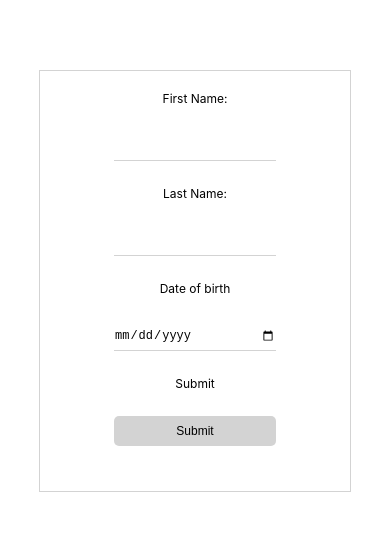
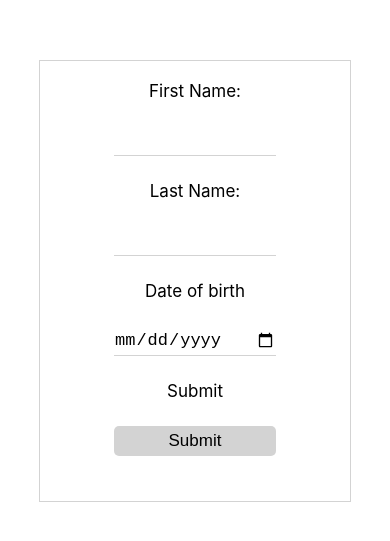
Before and after one commit to RenaldoMenelas/countdown-app, a React (Create React App) app: page / in a window 390 px wide. Shown: the part 141-682 px from the top of the page. Built offline with nearby package versions, Linux system fonts and the light colour scheme.

Commit message:
text editss

```diff
--- a/src/personsData.css
+++ b/src/personsData.css
@@ -7,7 +7,7 @@ form{
    flex-direction: column;
    text-align: center;
    padding: 2rem;
-   font-size: 12px;
+   font-size: 17px;
 }
 
 input{
@@ -18,7 +18,7 @@ input{
     height: 3rem;
     width: 60%;
     margin: 25px;
-    font-size: 12px;
+
 }
 input[type=submit]{
     background-color: lightgray;
@@ -30,6 +30,10 @@ input[type=submit]{
 @media (max-width:652px){
     form{
         width: 80%;
+        font-size: 17px;
+    }
+    input{
+        font-size: 17px;
     }
     label{
         display: flex;
```
